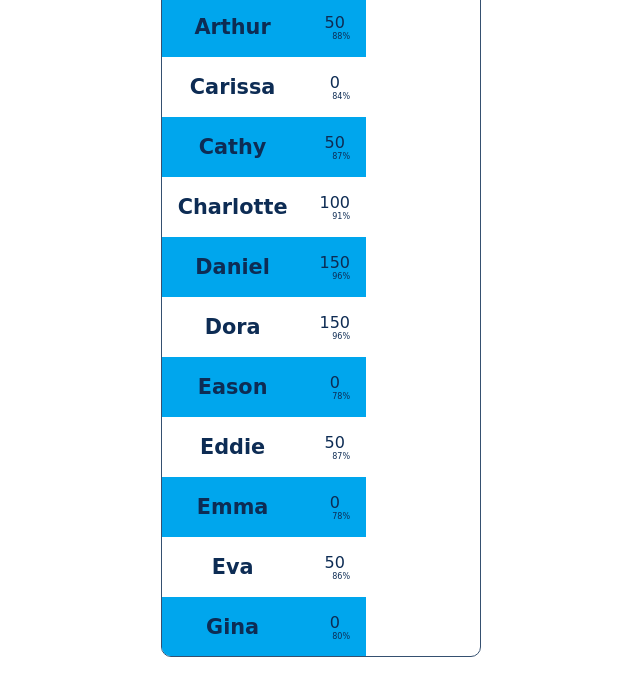
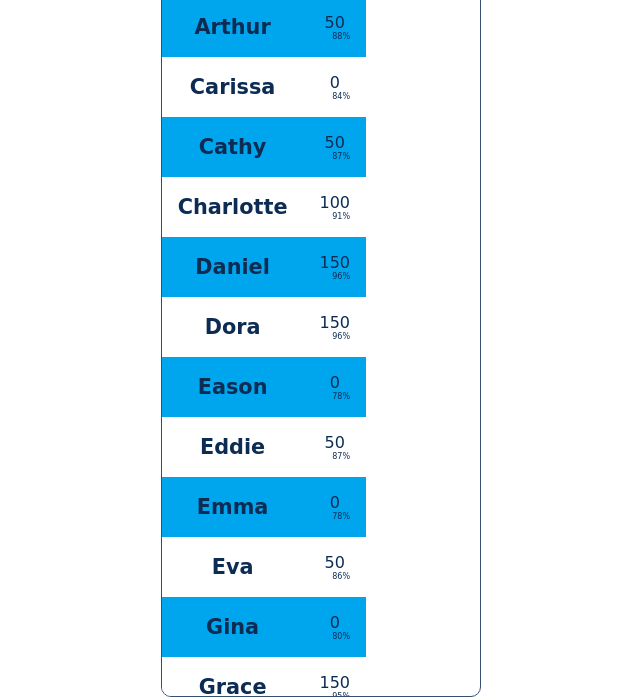
Before and after one commit to andreimaier/sunshine, a website: page public/table.html in a window 1280 px wide. Shown: the part 115-812 px from the top of the page, without its empty margins (319-959 px from the left). Drawn offline with Linux system fonts and the light colour scheme; no server answers.

Commit message:
Update table.css

```diff
--- a/public/table.css
+++ b/public/table.css
@@ -40,8 +40,8 @@ main {
 
 #div__pointsTable {
   overflow: scroll;
-  max-width: 90vw;
-  max-height: 85vh;
+  max-width: 99vw;
+  max-height: 80vh;
   border: 1px solid var(--YInMnBlue);
   border-radius: 10px;
   transition: 1s ease-in-out;
@@ -111,3 +111,11 @@ td:not(.total) {
   display: flex;
   justify-content: flex-end;
 }
+
+
+@media only screen and (min-width: 500px) {
+  #div__pointsTable{
+    max-width: 95vw;
+    max-height: 90vh;
+  }
+}
```
